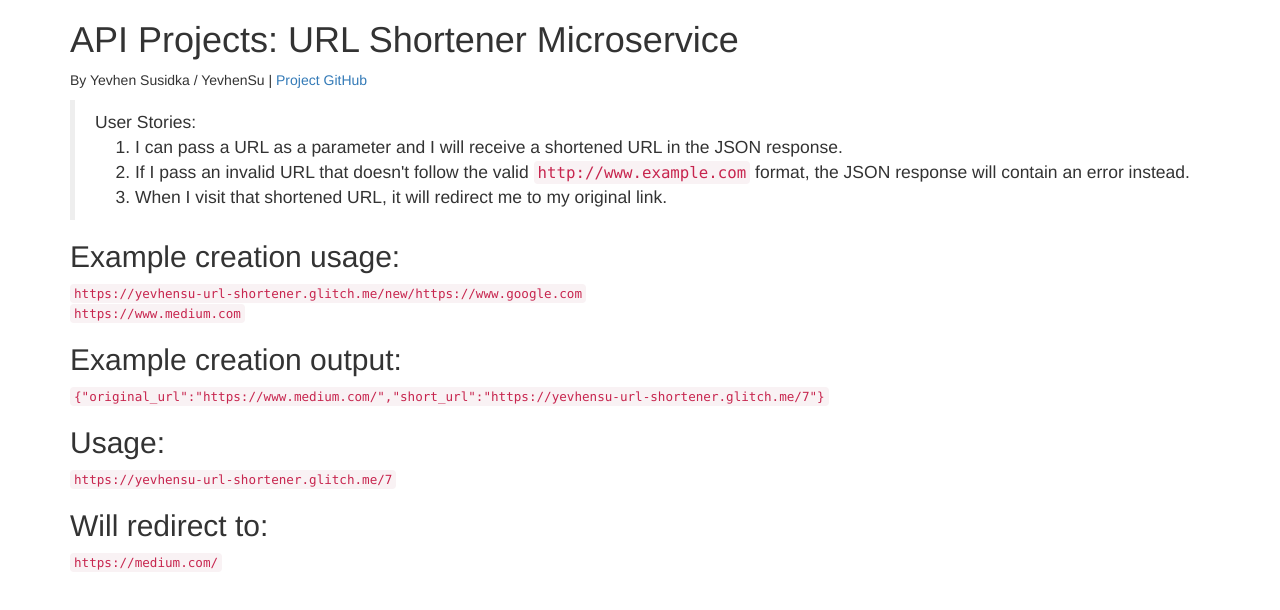
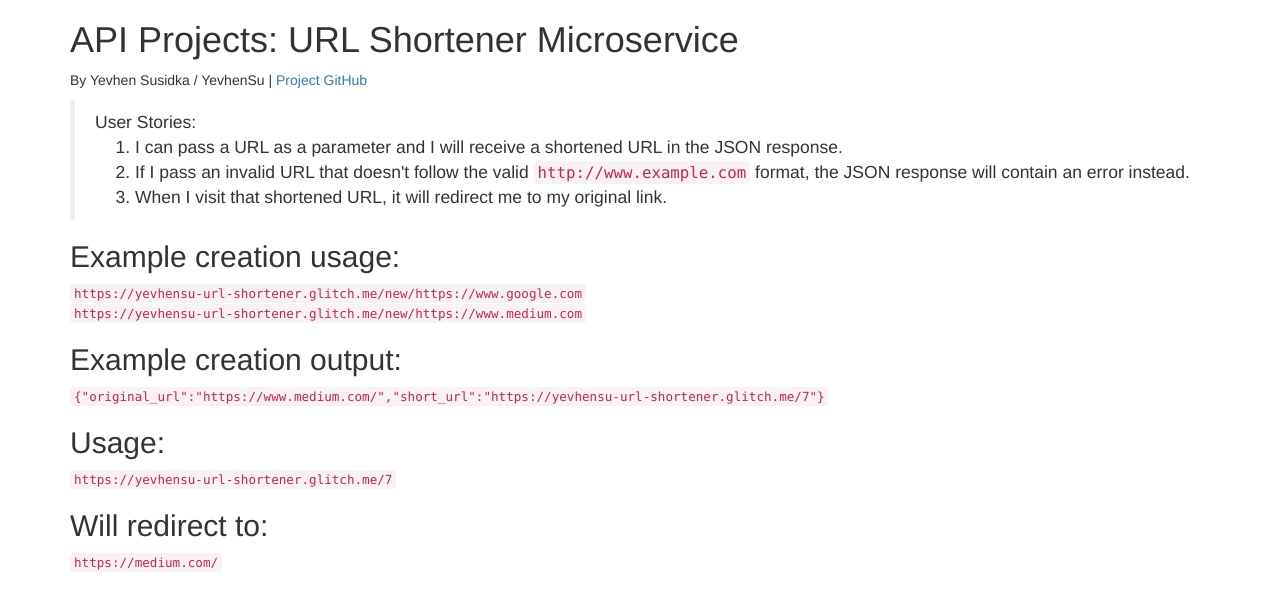
Before and after one commit to YevhenSu/UrlShortenerMicroservice, a website: page index.html in a window 1280 px wide. Drawn offline with nearby package versions, Linux system fonts and the light colour scheme.

Commit message:
fixed mistype

```diff
--- a/index.html
+++ b/index.html
@@ -19,7 +19,7 @@
     </blockquote>
     <h2>Example creation usage:</h2>
     <code>https://yevhensu-url-shortener.glitch.me/new/https://www.google.com</code><br>
-    <code>https://www.medium.com</code>
+    <code>https://yevhensu-url-shortener.glitch.me/new/https://www.medium.com</code>
     <h2>Example creation output:</h2>
     <code>{"original_url":"https://www.medium.com/","short_url":"https://yevhensu-url-shortener.glitch.me/7"}</code><br>
     <h2>Usage:</h2>
```
